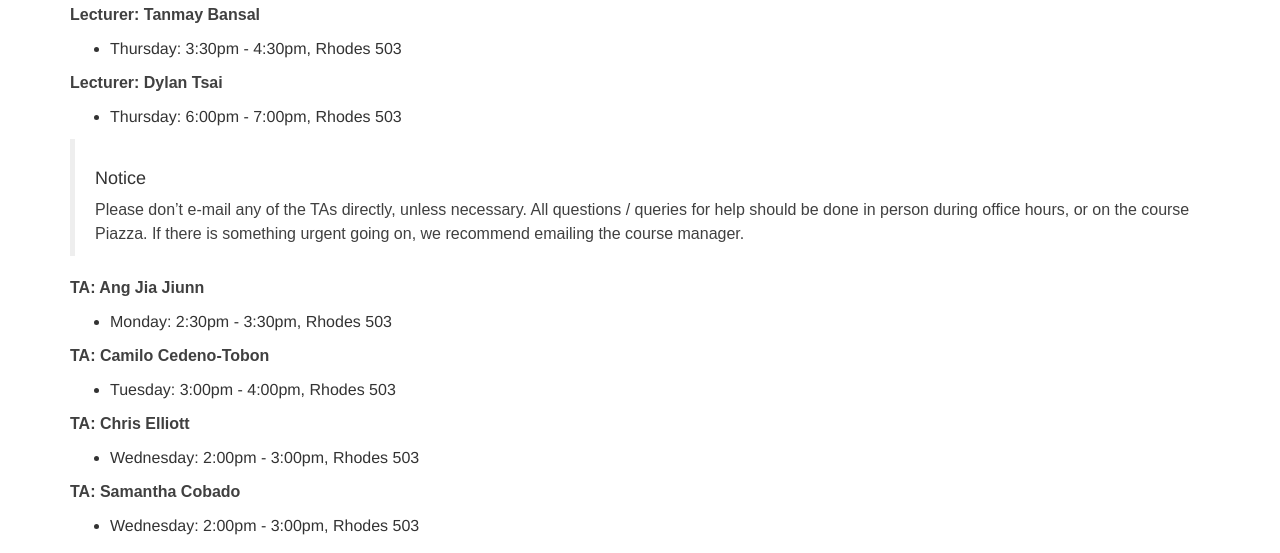
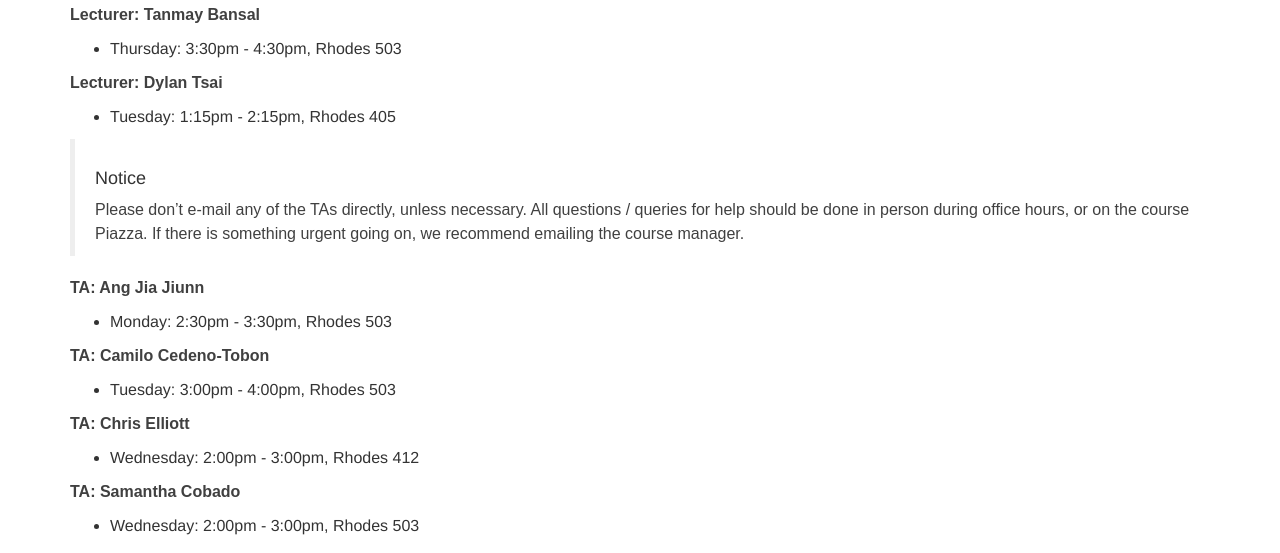
Before and after one commit to CornellDataScience/info1998, a Jekyll site: the page built from syllabus.md, in a window 1280 px wide and 900 px high, scrolled down 258 px. Shown: the part 152-705 px from the top of the window. Built offline with Jekyll 4.4.1, drawn with Linux system fonts in a browser that asks for light colours.

Commit message:
Update Office Hour schedule

```diff
--- a/_includes/core/title.html
+++ b/_includes/core/title.html
@@ -24,7 +24,7 @@
         Office Hours:
         <ul>
           <li>Monday: 2:30 - 3:30 PM, Rhodes 503</li>
-          <li>Tuesday: 3 - 4 PM, Rhodes 503</li>
+          <li>Tuesday: 1:15 - 2:15 PM, Rhodes 405, 3 - 4 PM, Rhodes 503</li>
           <li>Wednesday: 2 - 3 PM, Rhodes 412</li>
           <li>Thursday: 3:30 - 4:30 PM, 6 - 7 PM, Rhodes 503</li>
         </ul>
--- a/syllabus.md
+++ b/syllabus.md
@@ -18,7 +18,7 @@ Lecture location: Olin 155
 - Thursday: 3:30pm - 4:30pm, Rhodes 503
 
 **Lecturer: Dylan Tsai**
-- Thursday: 6:00pm - 7:00pm, Rhodes 503
+- Tuesday: 1:15pm - 2:15pm, Rhodes 405
 
 > #### Notice
 > Please don't e-mail any of the TAs directly, unless necessary. All questions / queries for help should be done in person during office hours, or on the course Piazza. If there is something urgent going on, we recommend emailing the course manager.
@@ -30,7 +30,7 @@ Lecture location: Olin 155
 - Tuesday: 3:00pm - 4:00pm, Rhodes 503
 
 **TA: Chris Elliott**
-- Wednesday: 2:00pm - 3:00pm, Rhodes 503
+- Wednesday: 2:00pm - 3:00pm, Rhodes 412
 
 **TA: Samantha Cobado**
 - Wednesday: 2:00pm - 3:00pm, Rhodes 503
```
